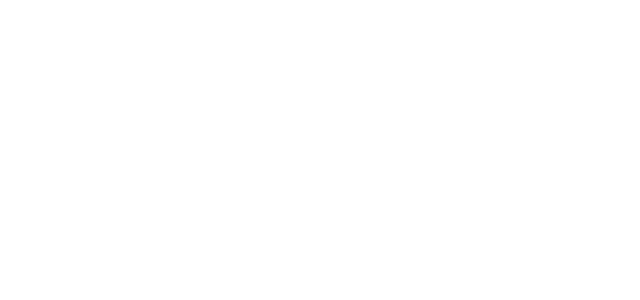
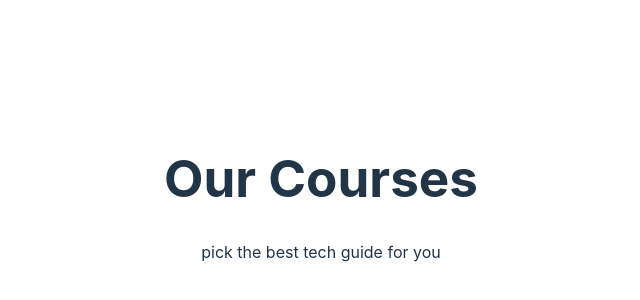
Before and after one commit to pankaj-kb/firebase-github-app, a React (Vite) app: page /Learn/Course in a window 1280 px wide. Before the commit this address had no page. Shown: the part 202-502 px from the top of the page, without its empty margins (319-959 px from the left). Built offline with nearby package versions, Linux system fonts and the light colour scheme.

Commit message:
created different files for each component

```diff
--- a/src/App.jsx
+++ b/src/App.jsx
@@ -1,9 +1,23 @@
 import "./App.css";
+import { BrowserRouter as Router, Routes, Route} from "react-router-dom";
+import Home from "./components/Home.jsx";
+import Learn from "./components/Learn.jsx";
+import Course from "./components/Course.jsx";
+import Bundle from "./components/Bundle.jsx";
 
 function App() {
-  return <>
-    <h1>Hello Demo</h1>
-  </>;
+  return (
+    <>
+      <Router>
+        <Routes>
+          <Route path="/" element={<Home />} />
+          <Route path="/Learn" element={<Learn />} />
+          <Route path="/Learn/Course" element={<Course />} />
+          <Route path="/Learn/Bundles" element={<Bundle />} />
+        </Routes>
+      </Router>
+    </>
+  );
 }
 
 export default App;
--- /dev/null
+++ b/src/components/Bundle.jsx
@@ -0,0 +1,10 @@
+function Bundle() {
+  return (
+    <div>
+      <h1>Course Bundles</h1>
+      <p>Learn more things in a single package</p>
+    </div>
+  );
+}
+
+export default Bundle;
--- /dev/null
+++ b/src/components/Course.jsx
@@ -0,0 +1,10 @@
+function Course() {
+    return (
+      <div>
+        <h1>Our Courses</h1>
+        <p>pick the best tech guide for you</p>
+      </div>
+    )
+  }
+
+  export default Course;
--- /dev/null
+++ b/src/components/Home.jsx
@@ -0,0 +1,9 @@
+function Home() {
+    return (
+      <div>
+        <h1>Home Route</h1>
+      </div>
+    )
+  }
+
+  export default Home;
--- /dev/null
+++ b/src/components/Learn.jsx
@@ -0,0 +1,12 @@
+function Learn() {
+    return (
+      <div>
+        <h1>Learn Route</h1>
+        <p>What do you want to Learn</p>
+        <link to="/learn/Course">Course</link>
+        <link to="/learn/Bundle">Bundle</link>
+      </div>
+    )
+  }
+
+  export default Learn;
--- a/src/main.jsx
+++ b/src/main.jsx
@@ -1,21 +1,10 @@
-import React from 'react'
-import ReactDOM from 'react-dom/client'
-import App from './App.jsx'
-import './index.css'
-import {BrowserRouter as Router, Routes, Route} from "react-router-dom"
+import React from "react";
+import ReactDOM from "react-dom/client";
+import App from "./App.jsx";
+import "./index.css";
 
 ReactDOM.createRoot(document.getElementById('root')).render(
-  <Router>
-    <Routes>
-      <Route path='/' element={<Home/>} />
-    </Routes>
-  </Router>
+  <React.StrictMode>
+    <App />
+  </React.StrictMode>,
 )
-
-function Home() {
-  return (
-    <div>
-      <h1>Home Route</h1>
-    </div>
-  )
-}
```
